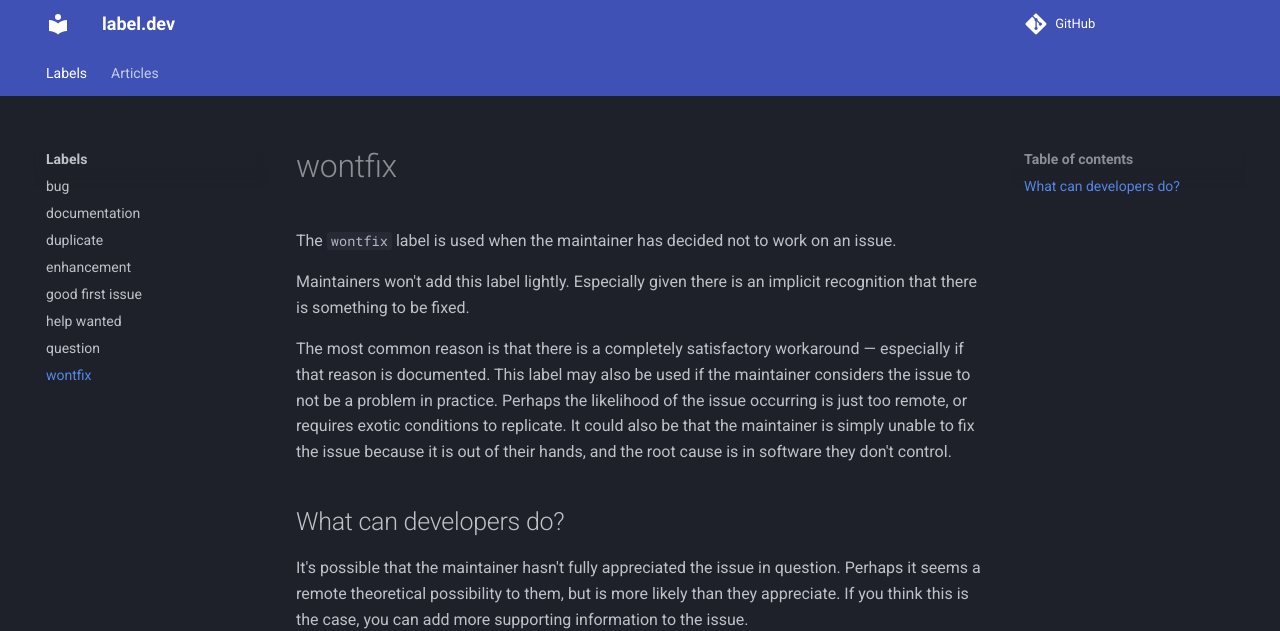
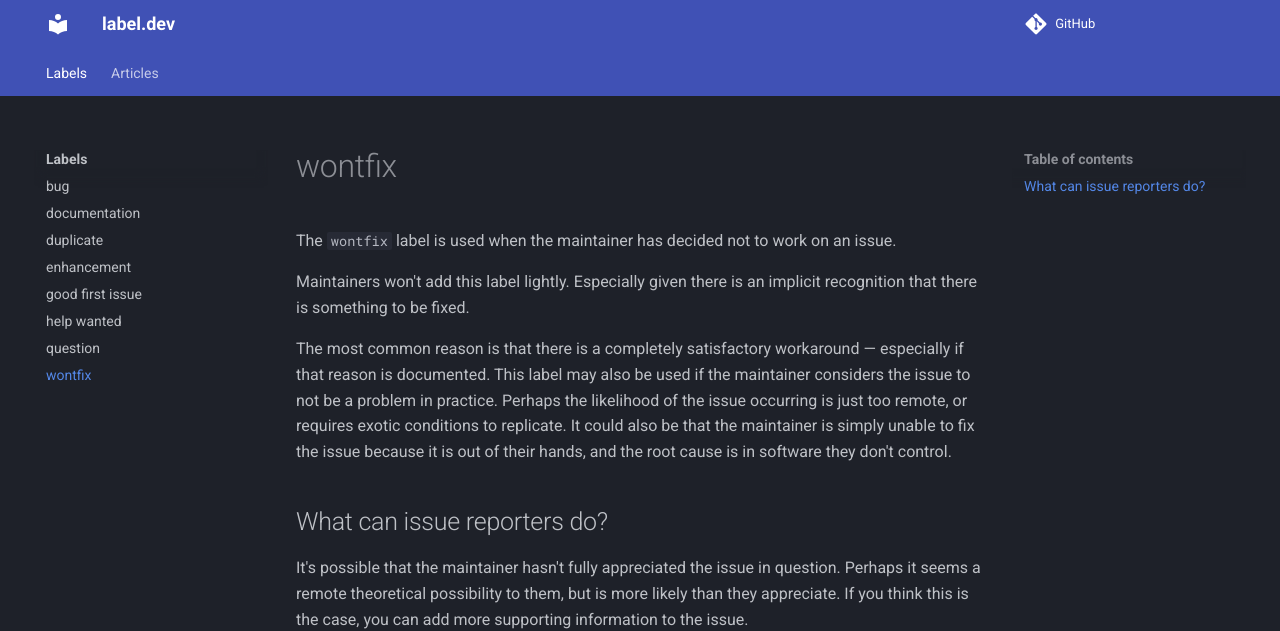
Before and after one commit to Textualize/label.dev, an MkDocs documentation site: the page built from docs/wontfix.md, in a window 1280 px wide. Shown: the top 631 px of the page. Built offline with MkDocs 1.6.1 and Material for MkDocs 9.7.7, drawn with Linux system fonts in a browser that asks for light colours; comment, search, counter and statistics services are not loaded.

Commit message:
Note that an issue might come from anyone willing to report

```diff
--- a/docs/wontfix.md
+++ b/docs/wontfix.md
@@ -9,7 +9,7 @@
 Perhaps the likelihood of the issue occurring is just too remote, or requires exotic conditions to replicate.
 It could also be that the maintainer is simply unable to fix the issue because it is out of their hands, and the root cause is in software they don't control.
 
-## What can developers do?
+## What can issue reporters do?
 
 It's possible that the maintainer hasn't fully appreciated the issue in question.
 Perhaps it seems a remote theoretical possibility to them, but is more likely than they appreciate.
```
